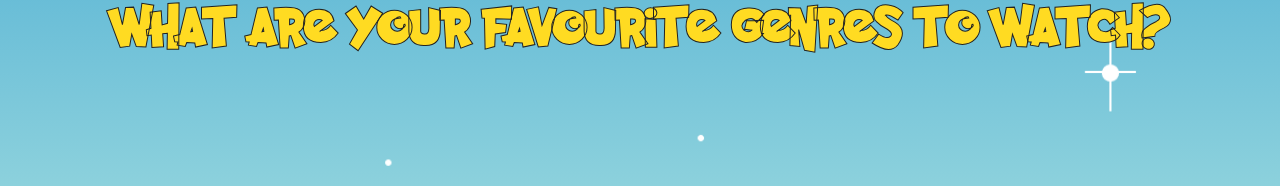
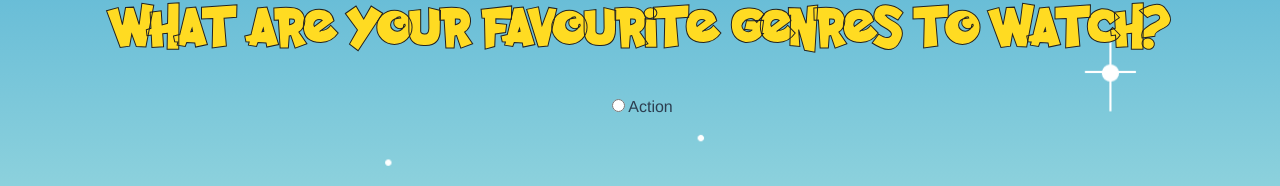
Before and after one commit to builtbybea/breakable-toy, a Vue app: page /quiz/start in a window 1280 px wide. Shown: the part 119-305 px from the top of the page. Built offline with nearby package versions, Linux system fonts and the light colour scheme.

Commit message:
created InputButtonType
created reusable InputButton component

```diff
--- /dev/null
+++ b/src/components/InputButtonType.vue
@@ -0,0 +1,16 @@
+<template>
+  <div>
+    <input v-if="type" id="answer" :type="type">
+    <label for="answer">{{ text }}</label>
+  </div>
+</template>
+
+<script>
+export default {
+  name: 'input-button-type',
+  props: {
+    text: String,
+    type: String,
+  },
+};
+</script>
--- a/src/views/Quiz.vue
+++ b/src/views/Quiz.vue
@@ -1,15 +1,18 @@
 <template>
   <div class="quiz">
     <Title msg="What Are Your Favourite Genres To Watch?" />
+    <InputButton text="Action" type="radio" />
   </div>
 </template>
 
 <script>
 import Title from '@/components/Title';
+import InputButton from '@/components/InputButtonType';
 export default {
   name: 'quiz-page',
   components: {
     Title,
+    InputButton,
   },
 };
 </script>
```
